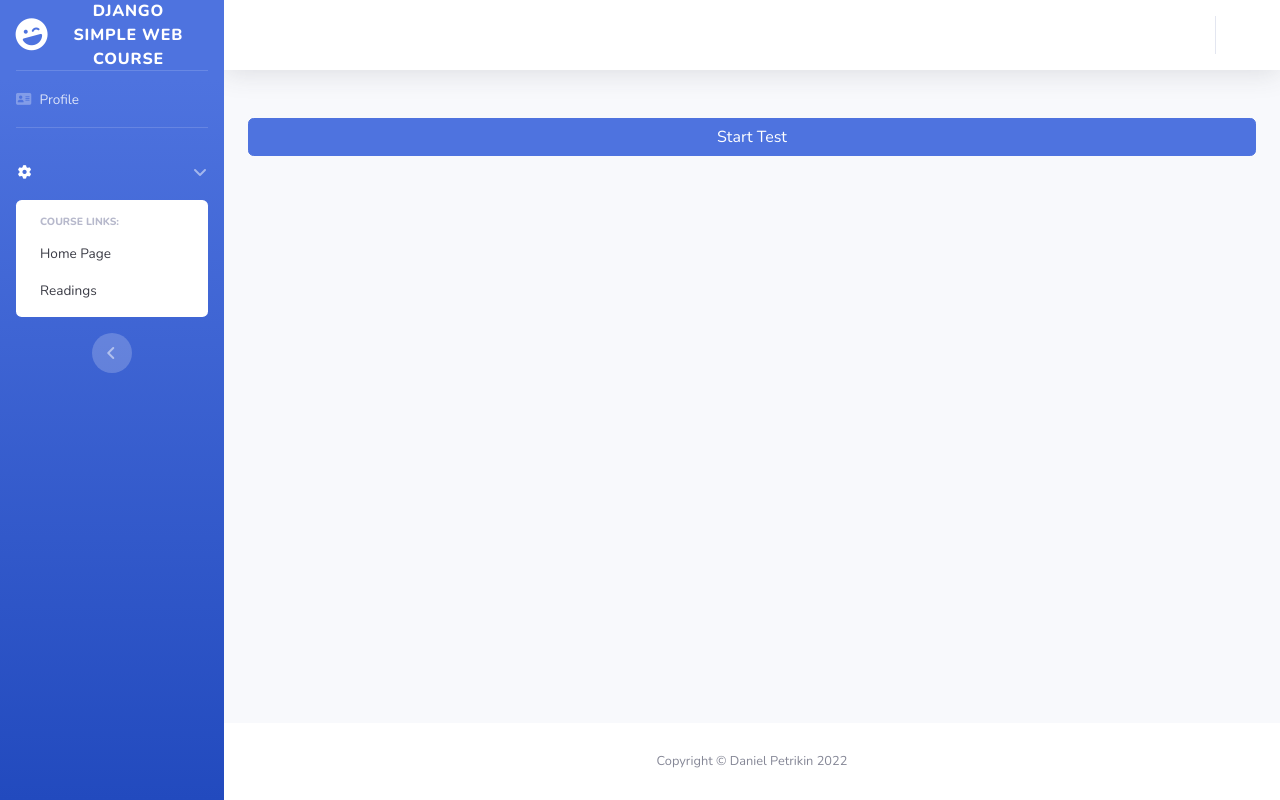
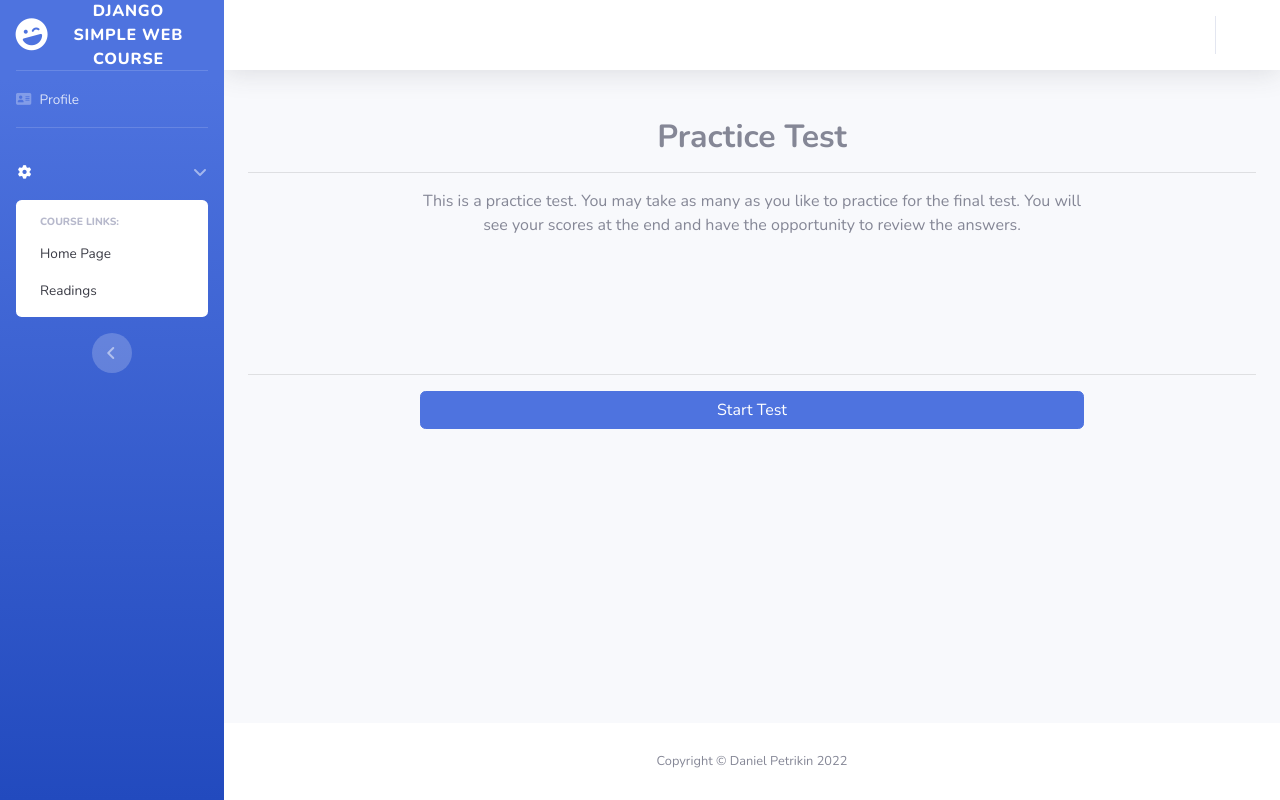
Before and after one commit to helmetwearer/django-simple-web-course, a Django app: template django_simple_web_course/core/templates/course_practice_test_home.html in a window 1280 px wide. Run offline with Django 4.2, Linux system fonts and the light colour scheme; the template is opened without the code that fills it, so the values that code supplies are empty; some libraries are stand-ins or nearby versions.

Commit message:
fleshing out pages and nav more, practice tests complete except for a history

```diff
--- a/django_simple_web_course/core/models.py
+++ b/django_simple_web_course/core/models.py
@@ -435,6 +435,10 @@ class CourseTestInstance(BaseModel):
     available_questions = models.ManyToManyField('MultipleChoiceTestQuestion', related_name='course_test_instances')
 
     @property
+    def course(self):
+        return self.course_test.course
+
+    @property
     def passing_percentage(self):
         return self.course_test.passing_percentage
 
--- a/django_simple_web_course/core/templates/course_practice_test_home.html
+++ b/django_simple_web_course/core/templates/course_practice_test_home.html
@@ -6,7 +6,48 @@
 {% endblock %}
 
 {% block content %}
+<div class="question_content overflow-auto text-center">
+	<h2><b>Practice Test</b></h2>
+	<hr/>
+	<div class="row">
+		<div class="col-2">
+		</div>
+		<div class="col-8">
+			<p>This is a practice test. You may take as many as you like to practice for the final test.
+		You will see your scores at the end and have the opportunity to review the answers.</p>
+		</div>
+		<div class="col-2">
+		</div>
+	</div>
+	<div class="row">
+		<div class="col-2">
+		</div>
+		<div class="col-8"></div>
+		{% if course.enforce_minimum_time and course_view_instance.read_time_remaining_seconds %}
+			{% if course.practice_counts_for_time %}
+			<p>Time you spend on practice test questions count towards the time minimum</p>
+			{% else %}
+			<p>Time spent in the practice test does not count towards course completion. To resume
+				your progress towards course completion please visit the <a href="{% url 'course_home' course_guid=course.guid %}">readings in the course</a></p>
+			{% endif %}
+		{% endif %}
+		<div class="col-2">
+		</div>
+	</div>
 
-<a href="{{beginning_url}}" class="btn btn-primary btn-user btn-block"">Start Test</a>
+</div>
+<hr/>
+<div class="question_content overflow-auto text-center">
+	<div class="row">
+		<div class="col-2">
+		</div>
+		<div class="col-8">
+			<a href="{{beginning_url}}" class="btn btn-primary btn-user btn-block"">Start Test</a>
+		</div>
+		<div class="col-2">
+		</div>
+	</div>
+</div>
+
 
 {% endblock %}
--- a/django_simple_web_course/core/views.py
+++ b/django_simple_web_course/core/views.py
@@ -130,12 +130,16 @@ def test_final_score_view(request, test_instance_guid=None):
         raise Http404
 
     course_test_instance = CourseTestInstance.objects.get(guid=test_instance_guid)
+    # can't get here if query is empty, no need to catch
+    course_view_instance = CourseViewInstance.objects.filter(student=course_test_instance.student,
+        course=course_test_instance.course).order_by('-created')[0]
 
     return render(request, 'test_final_score.html', {
         'student':request.student,
         'course_test':course_test_instance.course_test,
         'course':course_test_instance.course_test.course,
         'instance':course_test_instance,
+        'course_view_instance':course_view_instance,
     })
 
 @student_login_required
```
Also changed, not shown: django_simple_web_course/core/templates/test_final_score.html (+17 -0 lines).
